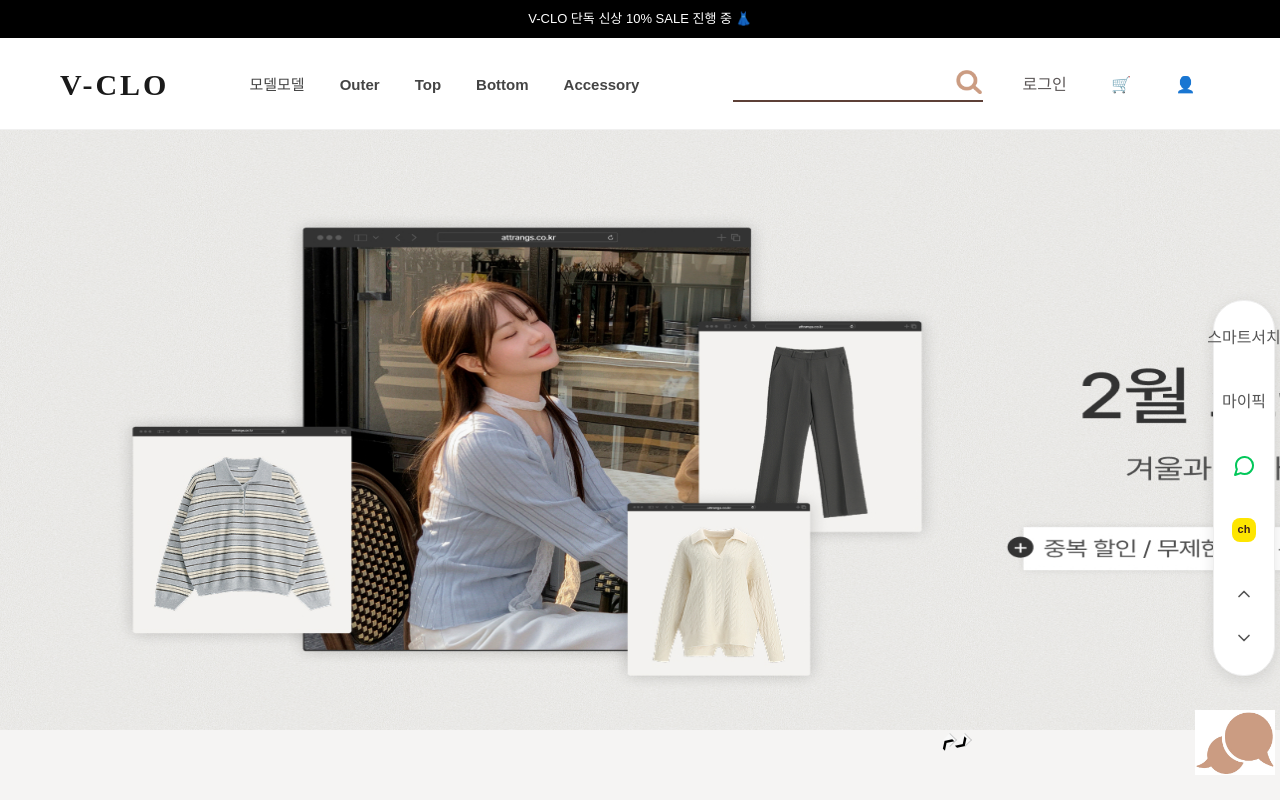
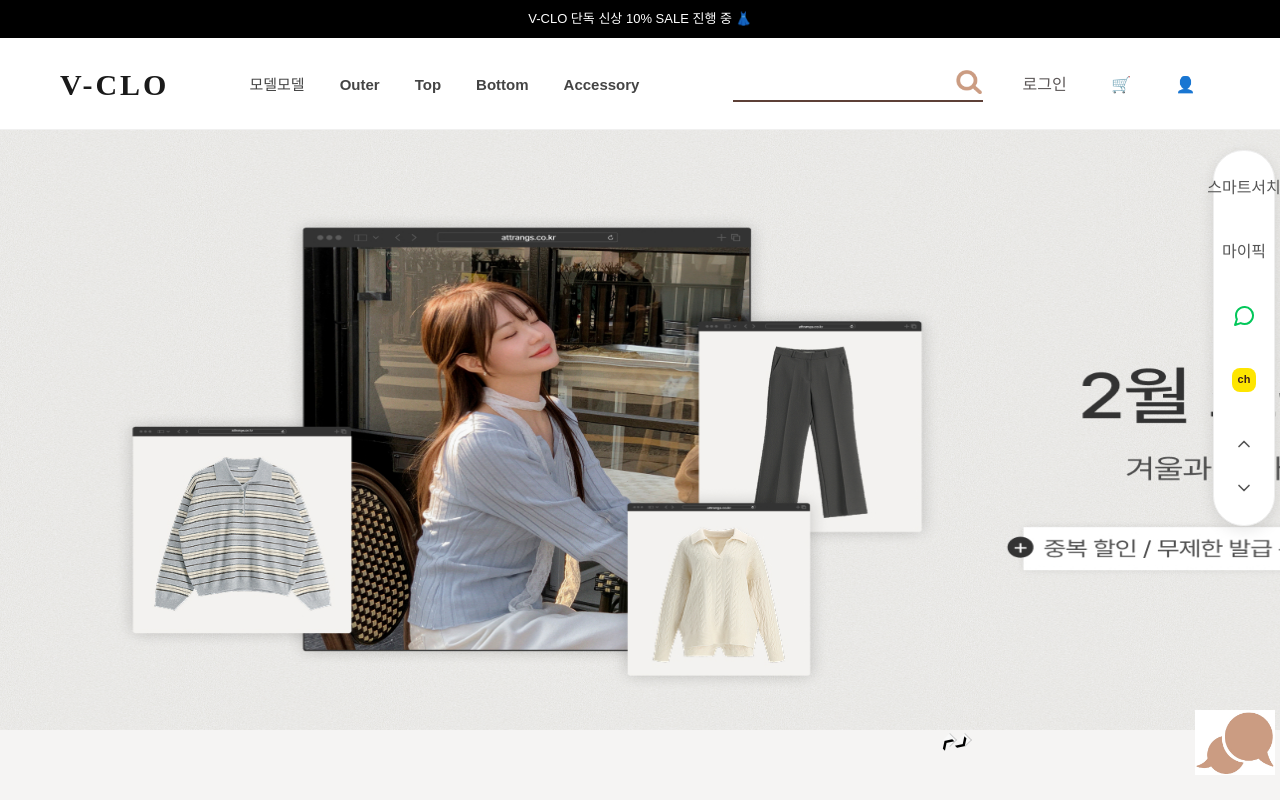
Before and after one commit to jeongbyeongmug/v-clo-frontend, a React (Vite) app: page / in a window 1280 px wide. Shown: the top 800 px of the page. Built offline with nearby package versions, Linux system fonts and the light colour scheme.

Commit message:
Update SideNav

```diff
--- a/src/App.jsx
+++ b/src/App.jsx
@@ -183,7 +183,7 @@
             )}
            </div>
            <Section isLogin={isLogin} id={id} handleApplyCoupon={handleApplyCoupon} cartItems={cartItems} handleAddToCart={handleAddToCart} appliedDiscount={appliedDiscount} setCartItems={setCartItems}/>
-           <SideBar/>
+           <SideBar isLogin={isLogin}/>
           <Footer />
         </div>
       } />
--- a/src/components/SideBar.jsx
+++ b/src/components/SideBar.jsx
@@ -6,7 +6,7 @@
 import { useNavigate } from 'react-router-dom';
 import '../styles/SideBar.css';
 
-export default function SideBar({ wishlist = [], isLogin, hasAlerted, onAlertSidebar }) {
+export default function SideBar({ wishlist, isLogin }) {
   const navigate = useNavigate();
   const [activeMenu, setActiveMenu] = useState(null);
   const [activeFilter, setActiveFilter] = useState(null);
@@ -44,11 +44,8 @@
 
   const handleSidebarClick = (menuType, externalUrl = null) => {
     if (!isLogin) {
-      if (!hasAlerted) {
         alert('로그인 후 이용 가능합니다.');
-        onAlertSidebar();
-      }
-      navigate('/login');
+        navigate('/login');
       return;
     }
 
--- a/src/styles/SideBar.css
+++ b/src/styles/SideBar.css
@@ -1,7 +1,7 @@
 /* 사이드바 전체 컨테이너 */
 .smart-sidebar-container {
   position: fixed;
-  top: 300px; right: 5px;
+  top: 150px; right: 5px;
   z-index: 1000;
   display: flex;
   flex-direction: row-reverse;
```
Also changed, not shown: index.js (added, +11 -0 lines).
